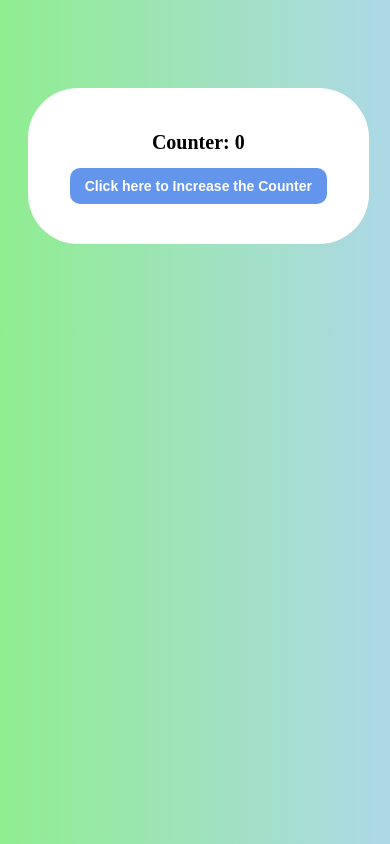
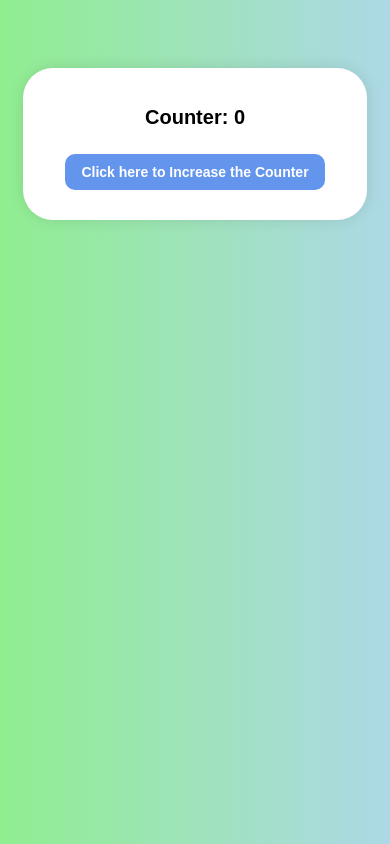
Before and after one commit to SuRu190/JavaScript-Dom-Practice, a plain HTML site: page task09-increase-counter-on-every-button-click/index.html in a window 390 px wide. Drawn offline with Linux system fonts and the light colour scheme.

Commit message:
Update style.css

```diff
--- a/task09-increase-counter-on-every-button-click/style.css
+++ b/task09-increase-counter-on-every-button-click/style.css
@@ -1,61 +1,74 @@
+* {
+    box-sizing: border-box;
+}
+
 body {
-    padding: 200px;
+    padding: 100px 15px;
     text-align: center;
     background: linear-gradient(to right, lightgreen, lightblue);
+    font-family: Arial, sans-serif;
 }
 
 .container {
     background-color: white;
-    border: none;
-    border-radius: 50px;
-    width: 25%;
+    border-radius: 30px;
+    width: 100%;
+    max-width: 400px;
     margin: auto;
-    padding: 30px 80px 50px 80px;
+    padding: 30px 20px 40px;
+    box-shadow: 0 0 15px rgba(0, 0, 0, 0.1);
+}
+
+h1 {
+    font-size: 24px;
+    margin-bottom: 25px;
+    word-wrap: break-word;
 }
 
 button {
-    font-size: 15px;
-    padding: 10px 20px;
+    font-size: 16px;
+    padding: 12px 20px;
     border: none;
     border-radius: 10px;
     color: white;
     background-color: cornflowerblue;
     font-weight: 600;
     cursor: pointer;
+    transition: background-color 0.3s, transform 0.2s ease;
 }
 
 button:hover {
     background-color: rgb(45, 102, 207);
-
+    transform: scale(1.05);
 }
 
+/* Responsive Styles */
 @media (max-width: 500px) {
     body {
-    padding: 80px 20px;
+        padding: 60px 15px;
     }
 
     .container {
-    width: 90%;
-    padding: 30px 20px 40px 20px;
+        padding: 25px 15px 30px;
+    }
+
+    h1 {
+        font-size: 20px;
     }
 
     button {
         font-size: 14px;
-    padding: 10px 15px;
-  }
-
-  #heading {
-    font-size: 20px;
+        padding: 10px 16px;
     }
 }
 
 @media (max-width: 300px) {
+    h1 {
+        font-size: 18px;
+    }
+
     button {
         font-size: 13px;
-    padding: 8px 10px;
-  }
-
-  #heading {
-    font-size: 18px;
+        padding: 8px 12px;
     }
 }
```
Lines whose indentation alone changed are shown as unchanged.
